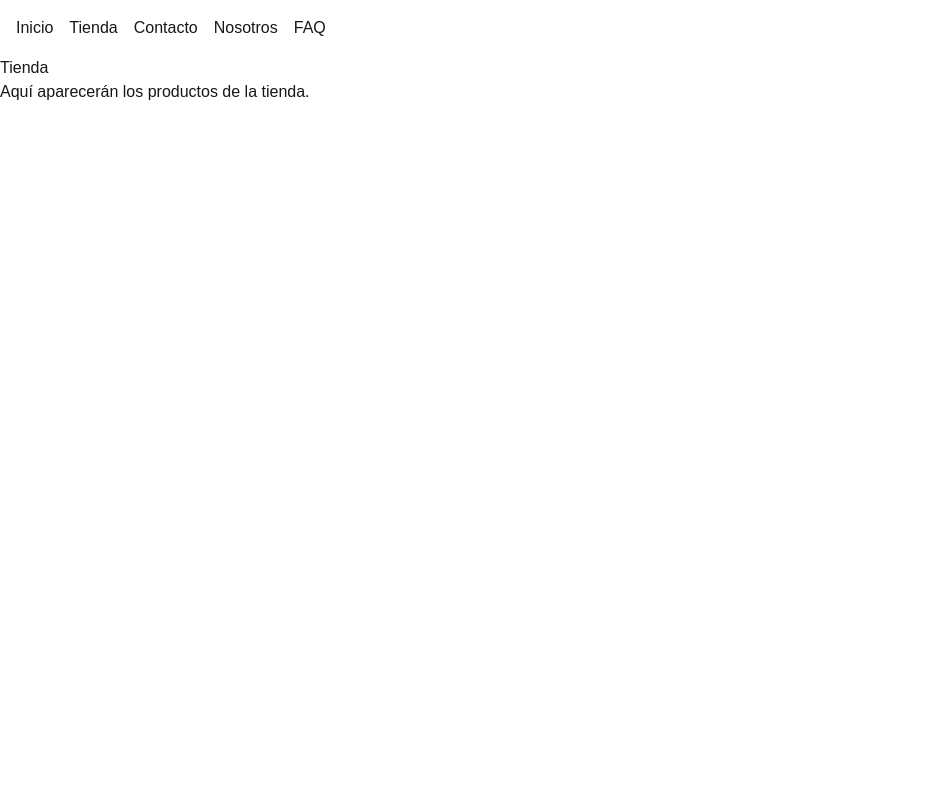
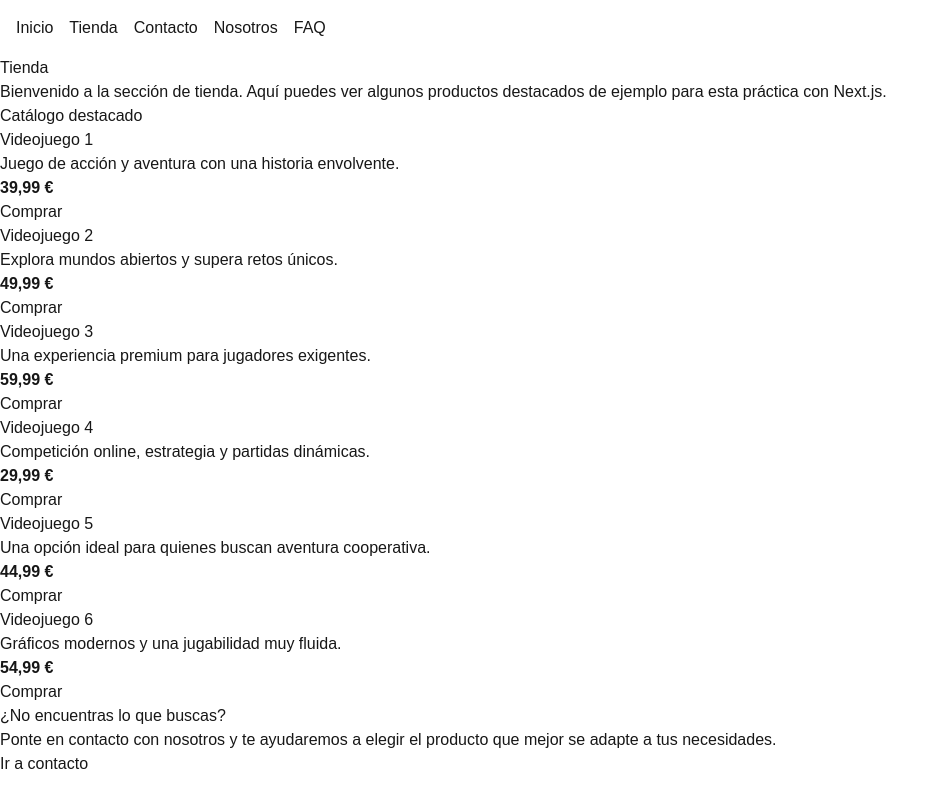
Before and after one commit to Lewistheboss/PruebaNextjs, a Next.js app: page /tienda in a window 1280 px wide. Shown: the whole page, without its empty margins (0-949 px from the left). Built offline with nearby package versions, Linux system fonts and the light colour scheme.

Commit message:
Mejora contenido pagina tienda

```diff
--- a/app/tienda/page.js
+++ b/app/tienda/page.js
@@ -1,8 +1,86 @@
+import Link from "next/link";
+
 export default function TiendaPage() {
   return (
     <main>
-      <h1>Tienda</h1>
-      <p>Aquí aparecerán los productos de la tienda.</p>
+      <section className="hero">
+        <h1>Tienda</h1>
+        <p>
+          Bienvenido a la sección de tienda. Aquí puedes ver algunos productos
+          destacados de ejemplo para esta práctica con Next.js.
+        </p>
+      </section>
+
+      <section className="destacados">
+        <h2>Catálogo destacado</h2>
+
+        <div className="cards">
+          <div className="card">
+            <h3>Videojuego 1</h3>
+            <p>Juego de acción y aventura con una historia envolvente.</p>
+            <p><strong>39,99 €</strong></p>
+            <Link href="/contacto" className="button-link">
+              Comprar
+            </Link>
+          </div>
+
+          <div className="card">
+            <h3>Videojuego 2</h3>
+            <p>Explora mundos abiertos y supera retos únicos.</p>
+            <p><strong>49,99 €</strong></p>
+            <Link href="/contacto" className="button-link">
+              Comprar
+            </Link>
+          </div>
+
+          <div className="card">
+            <h3>Videojuego 3</h3>
+            <p>Una experiencia premium para jugadores exigentes.</p>
+            <p><strong>59,99 €</strong></p>
+            <Link href="/contacto" className="button-link">
+              Comprar
+            </Link>
+          </div>
+
+          <div className="card">
+            <h3>Videojuego 4</h3>
+            <p>Competición online, estrategia y partidas dinámicas.</p>
+            <p><strong>29,99 €</strong></p>
+            <Link href="/contacto" className="button-link">
+              Comprar
+            </Link>
+          </div>
+
+          <div className="card">
+            <h3>Videojuego 5</h3>
+            <p>Una opción ideal para quienes buscan aventura cooperativa.</p>
+            <p><strong>44,99 €</strong></p>
+            <Link href="/contacto" className="button-link">
+              Comprar
+            </Link>
+          </div>
+
+          <div className="card">
+            <h3>Videojuego 6</h3>
+            <p>Gráficos modernos y una jugabilidad muy fluida.</p>
+            <p><strong>54,99 €</strong></p>
+            <Link href="/contacto" className="button-link">
+              Comprar
+            </Link>
+          </div>
+        </div>
+      </section>
+
+      <section className="cta">
+        <h2>¿No encuentras lo que buscas?</h2>
+        <p>
+          Ponte en contacto con nosotros y te ayudaremos a elegir el producto
+          que mejor se adapte a tus necesidades.
+        </p>
+        <Link href="/contacto" className="button-link">
+          Ir a contacto
+        </Link>
+      </section>
     </main>
   );
 }
```
